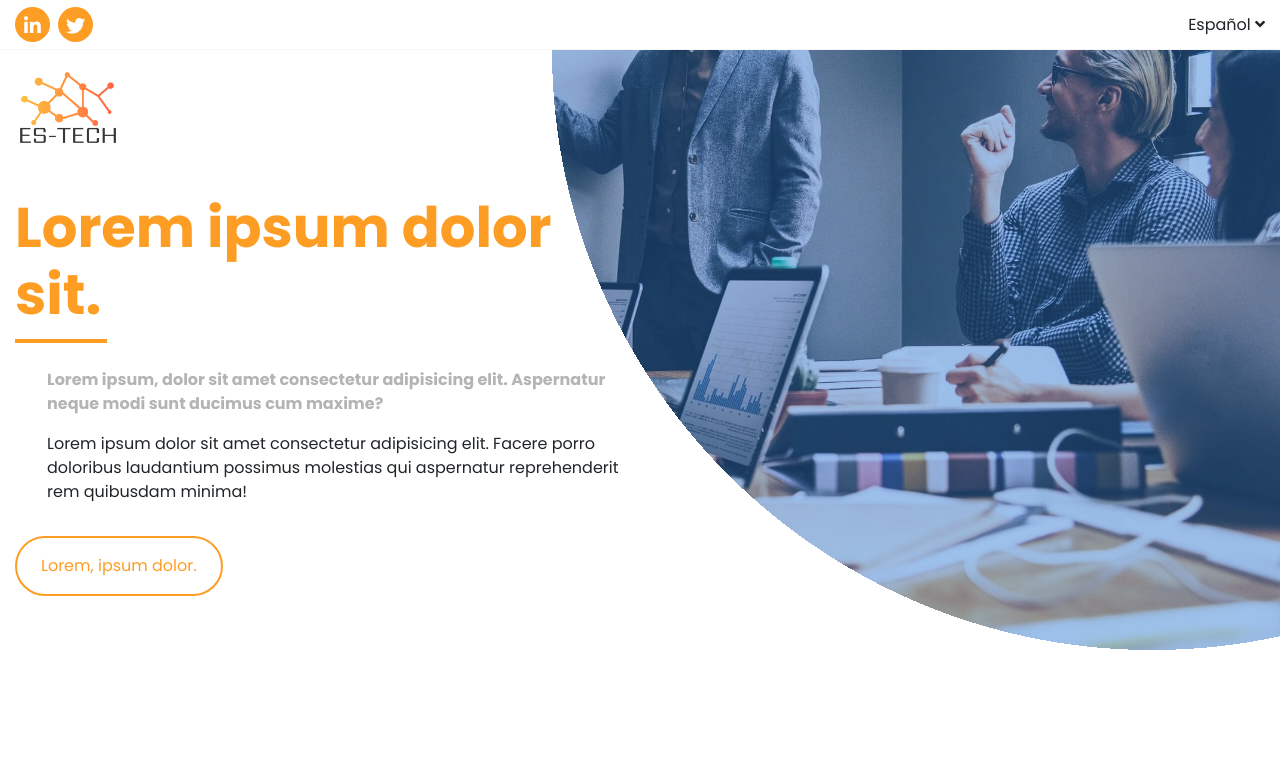
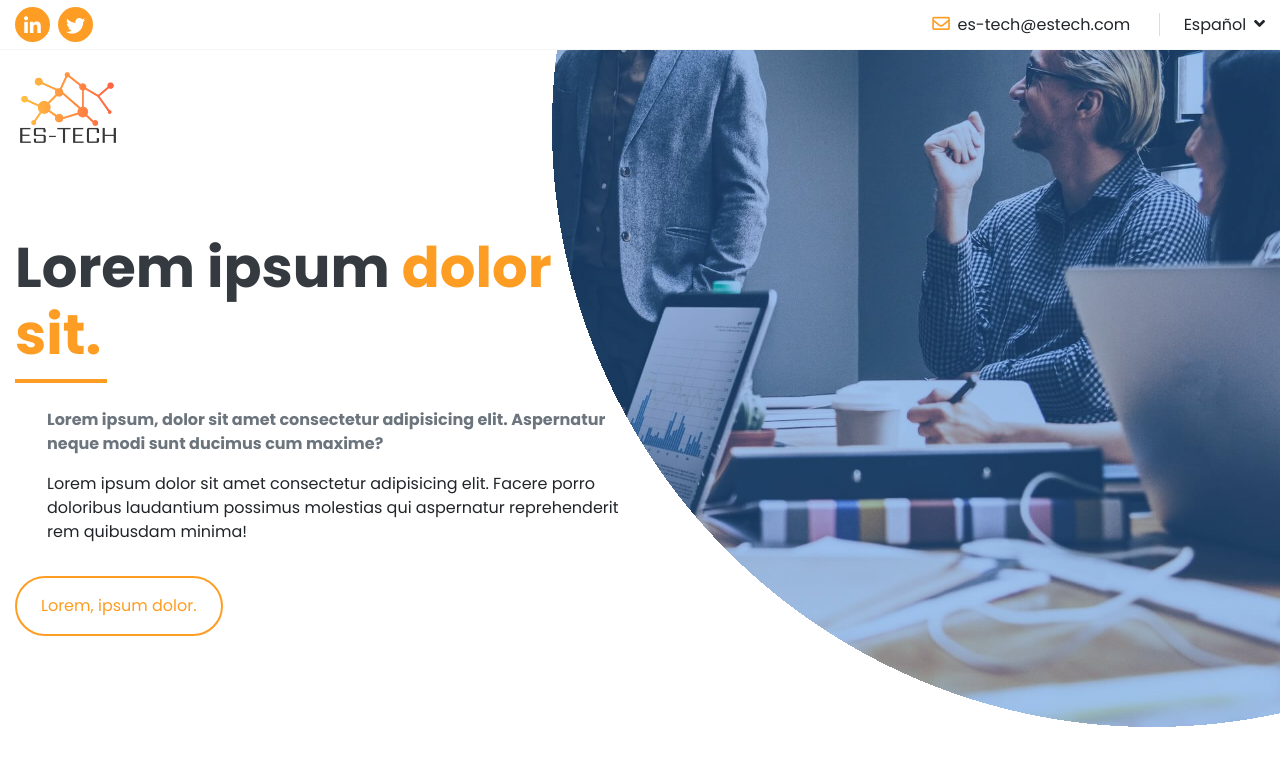
Before and after one commit to abrahamemamani/es-tech, a website: page index.html in a window 1280 px wide. Drawn offline with nearby package versions, Linux system fonts and the light colour scheme.

Commit message:
Últimos detalles del header/banner [tamaño de la imágen][colores en el título][email en la barra superior]

```diff
--- a/index.html
+++ b/index.html
@@ -31,10 +31,14 @@
 							</ul>
 						</div>
 						<div>
-							<div class="app-header__bar-top-lang">
+							<span class="app-header__bar-top-email">
+								<i class="is-icon far fa-envelope"></i>
+								<span>es-tech@estech.com</span>
+							</span>
+							<span class="app-header__bar-top-lang">
 								<span>Español</span>
-								<i class="fas fa-angle-down"></i>
-							</div>
+								<i class="is-icon fas fa-angle-down"></i>
+							</span>
 						</div>
 					</div>
 				</div>
@@ -51,7 +55,9 @@
 					<div class="row">
 						<div class="col-md-6">
 							<div class="app-banner__data-container">
-								<h1 class="app-banner__title">Lorem ipsum dolor sit.</h1>
+								<h1 class="app-banner__title">
+									Lorem ipsum <span class="app-banner__title-alt">dolor sit.</span>
+								</h1>
 								<p class="app-banner__description--bold">
 									Lorem ipsum, dolor sit amet consectetur adipisicing elit.
 									Aspernatur neque modi sunt ducimus cum maxime?
--- a/sass/_utilities.scss
+++ b/sass/_utilities.scss
@@ -1,7 +1,8 @@
 // ### Utilidades reutilizables (variables, animaciones/efectos) ###
 
 // Breakpoints
-$small  : 576px;
-$medium : 768px;
-$large  : 992px;
-$xlarge : 1200px;
+$breakpoint-xs : 0;
+$breakpoint-sm : 576px;
+$breakpoint-md : 768px;
+$breakpoint-lg : 992px;
+$breakpoint-xl : 1200px;
--- a/sass/modules/_banner.scss
+++ b/sass/modules/_banner.scss
@@ -3,21 +3,17 @@
     --radius    : 1200px;
     --size      : 100%;
     position: relative;
-    padding-top: 9rem;
-    padding-bottom: 9rem;
-    background : radial-gradient(circle var(--radius) at 90% 0, rgba($second-color, .4) 50%, #fff 50%),
+    padding-top: 11.5rem;
+    padding-bottom: 11.5rem;
+    background : radial-gradient(circle var(--radius) at 90% 10%, rgba($second-color, .4) 50%, #fff 50%),
                  var(--image) no-repeat right / auto var(--size);
 
     &__title{
         position: relative;
-        color: var(--color);
+        color: var(--dark);
         font: {
             size: 3.5em;
             weight: bold;
-        }
-        &::selection{
-            color: #fff;
-            background-color: var(--color);
         }
         &::after{
             content: '';
@@ -26,6 +22,13 @@
             left: 0;
             height: 4px;
             width: 15%;
+            background-color: var(--color);
+        }
+        &-alt{
+            color: var(--color);
+        }
+        &::selection, &-alt::selection{
+            color: #fff;
             background-color: var(--color);
         }
     }
@@ -37,7 +40,7 @@
     }
     &__description--bold{
         font-weight: bold;
-        color: lighten(#9A9A9A, 10%);
+        color: var(--gray);
         margin-top: 2.5em;
     }
     &__brand-container{
--- a/sass/modules/_header.scss
+++ b/sass/modules/_header.scss
@@ -3,8 +3,22 @@
     &__bar-top{
         padding: 7px 0;
         border-bottom: 1px solid #f6f6f6;
+        &-email{
+            padding-right: 1.5em;
+            border-right: 1px solid darken(#f6f6f6, 10%);
+            .is-icon{
+                color: var(--color);
+                font-size: 1.1rem;
+                margin-right: .2em;
+            }
+        }
         &-lang{
+            margin-left: 1.5em;
             cursor: pointer;
+            .is-icon{
+                font-size: 1.1rem;
+                margin-left: .2em;
+            }
         }
     }
 }
```
Also changed, not shown: css/template.css.
